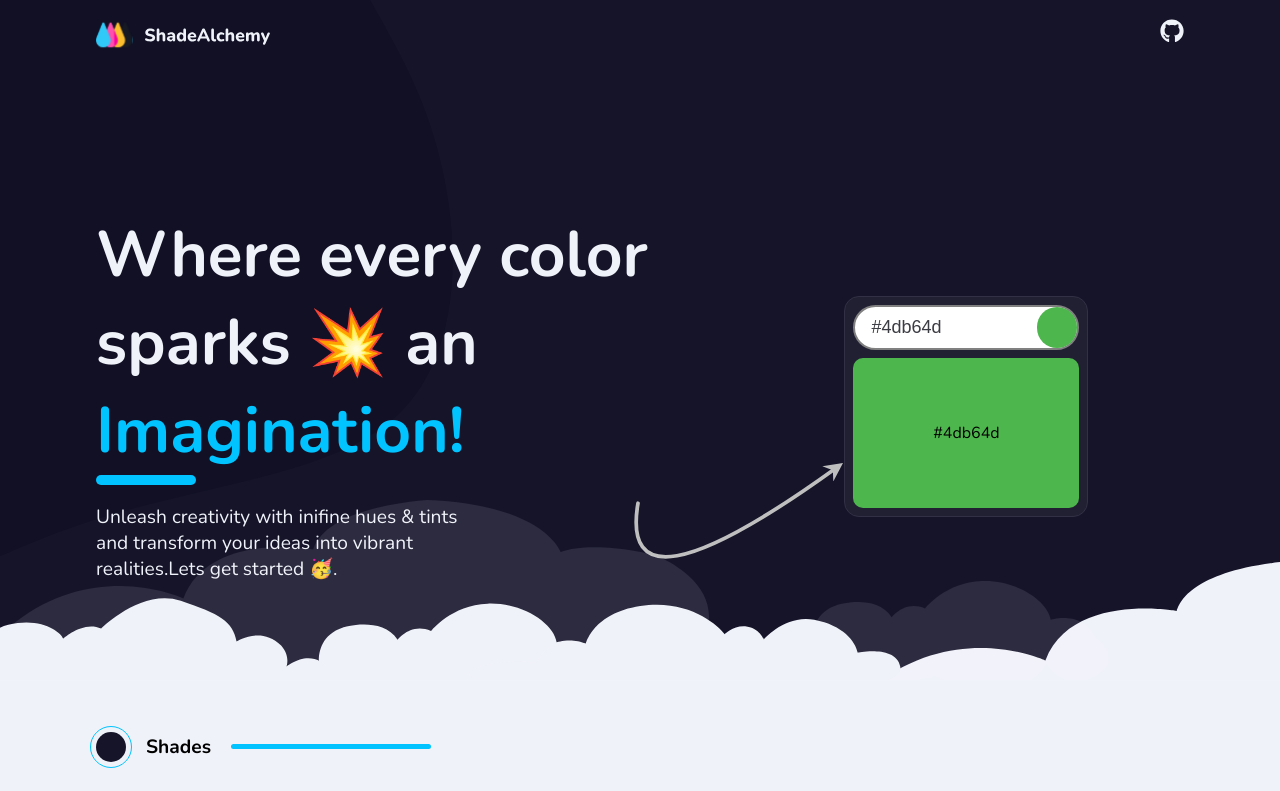
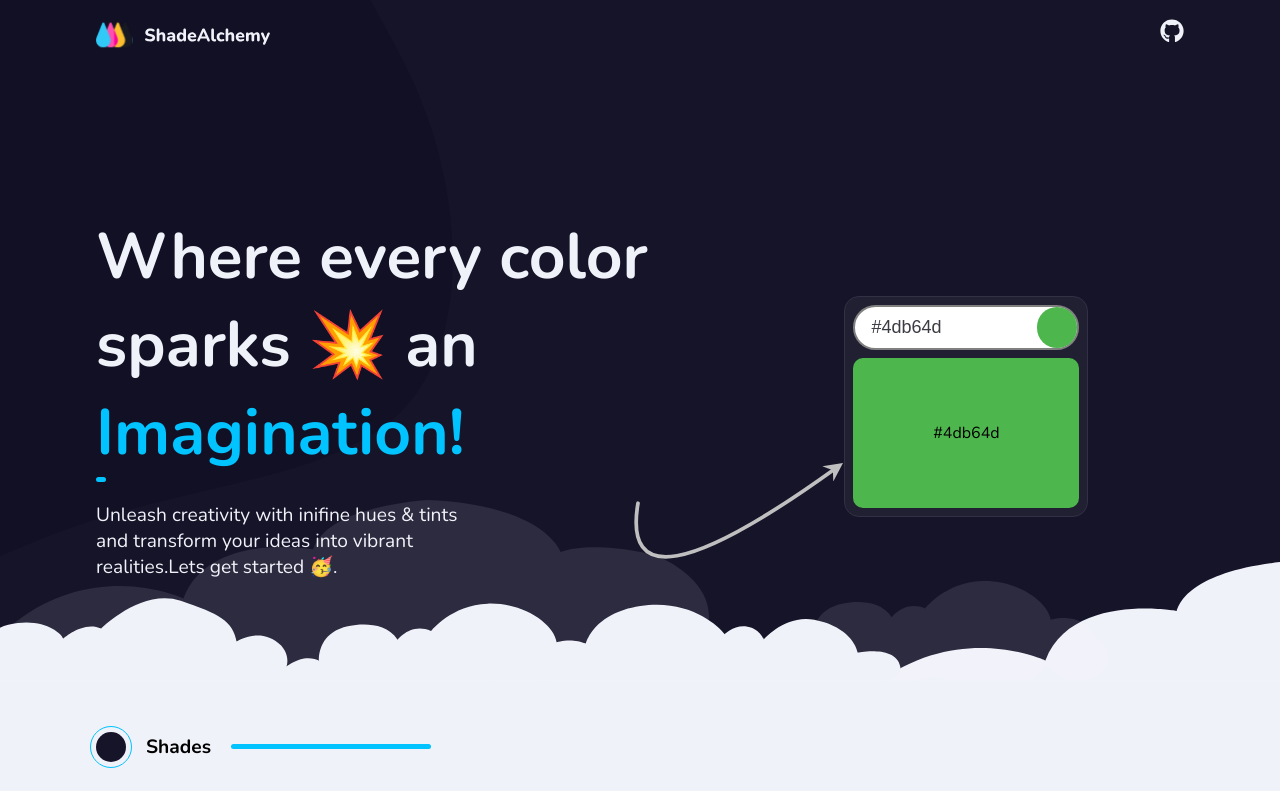
Before and after one commit to Newton-Nganga/tints-and-shades, a React (Create React App) app: page / in a window 1280 px wide. Shown: the top 791 px of the page. Built offline with nearby package versions, Linux system fonts and the light colour scheme.

Commit message:
Resized header text rule

```diff
--- a/src/index.css
+++ b/src/index.css
@@ -72,7 +72,7 @@ body{
 .hero-header__title-rule{
   background-color:var(--blue);
   width: 100px;
-  height: 10px;
+  height: 5px;
   border-radius: 30px;
   display: block;
 }
@@ -372,6 +372,9 @@ opacity: 0;
  .color-picker-card::before{
   top: 150px;
  }
+ .hero-header__title-rule{
+  width: 10px;
+ }
 }
 @media  (min-width:1025px){
   .color-picker-card::before{
```
